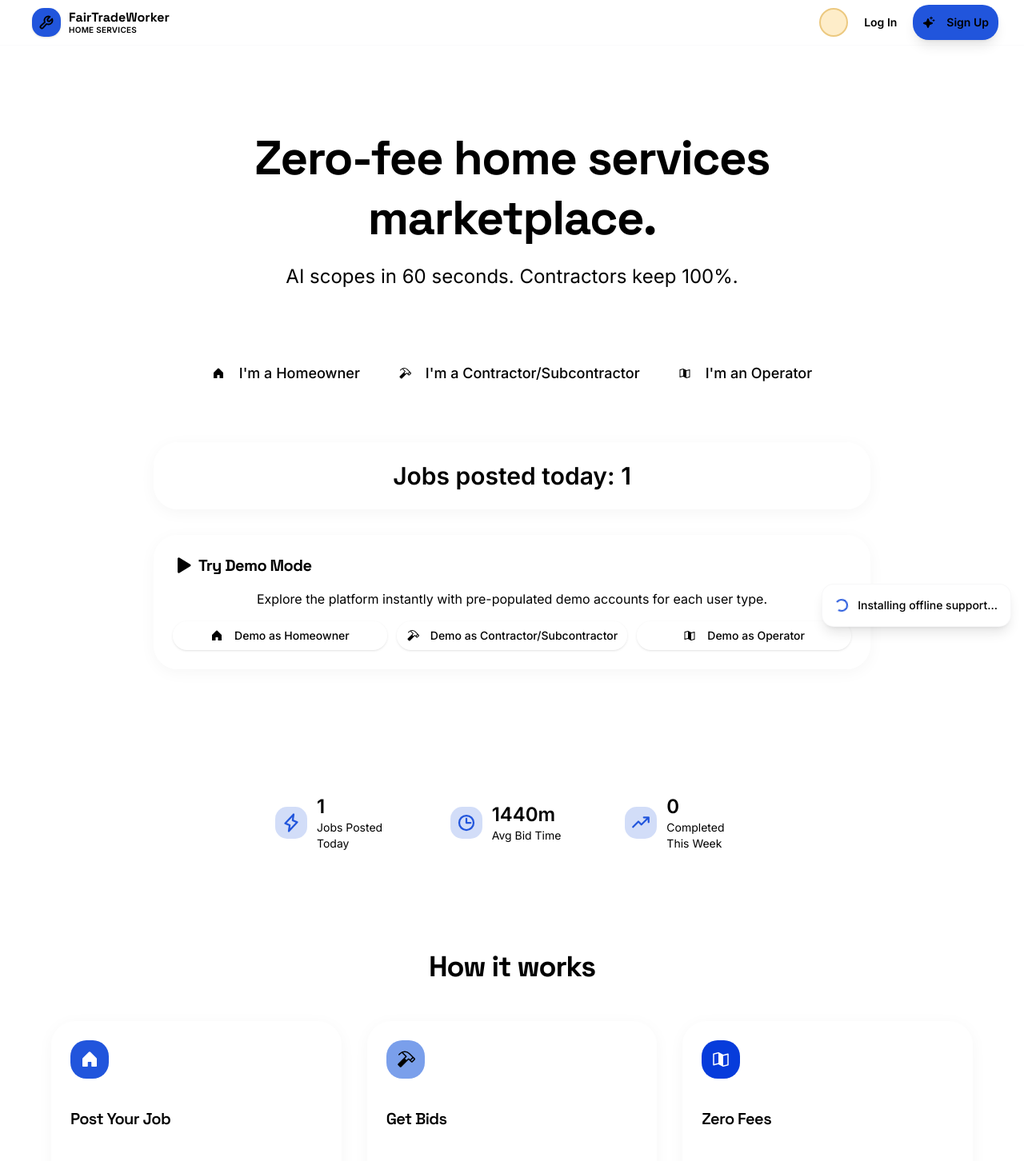
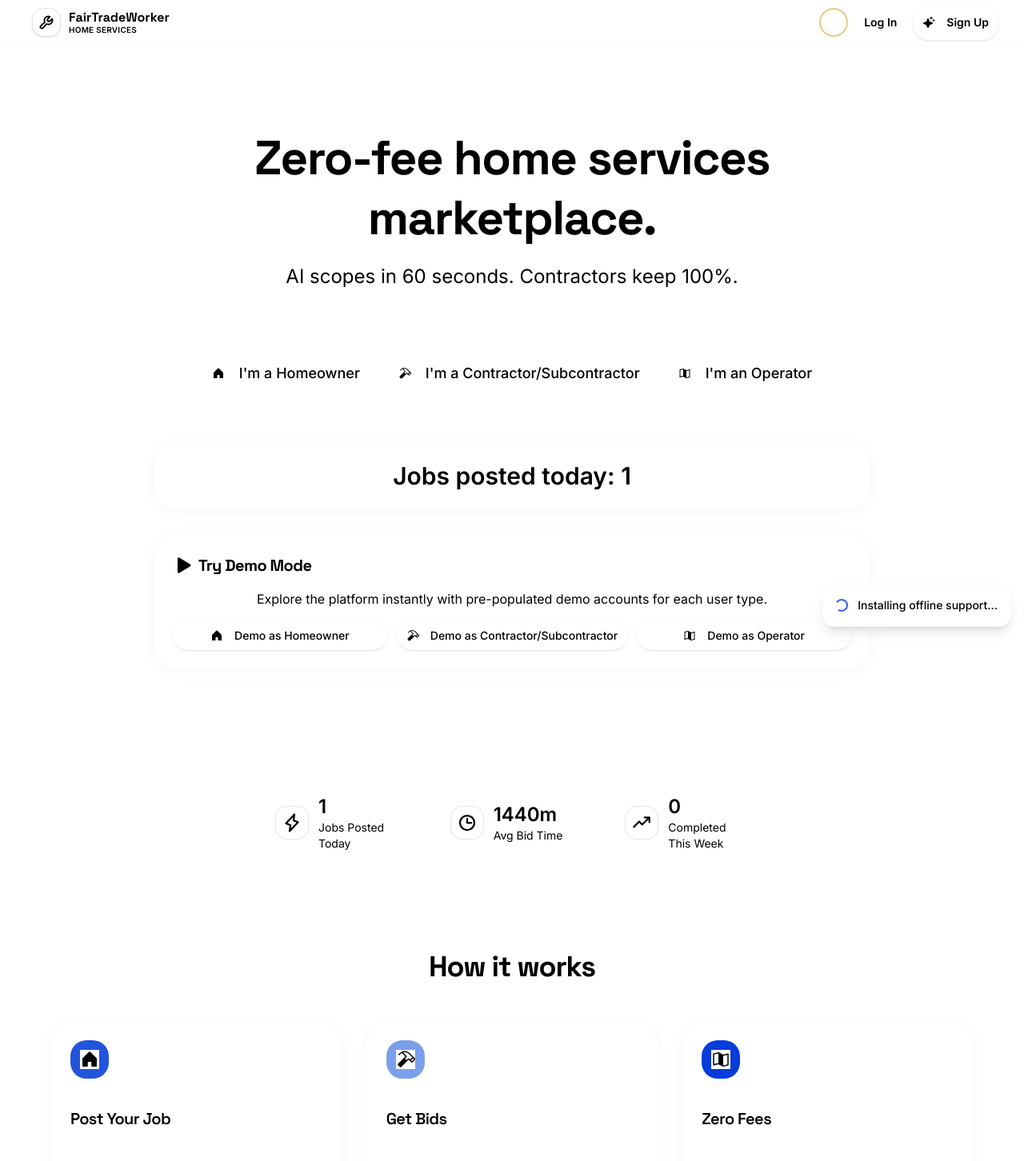
Before and after one commit to Aphrodine-wq/fairtradeworker-texa, a React (Vite) app: page / in a window 1280 px wide. Shown: the top 1452 px of the page at 80% size. Built offline with nearby package versions, Linux system fonts and the light colour scheme.

Commit message:
Fix: Remove all colored backgrounds and text - enforce pure white/black theme across entire site

```diff
--- a/src/components/jobs/CompletionCard.tsx
+++ b/src/components/jobs/CompletionCard.tsx
@@ -60,7 +60,7 @@ export function CompletionCard({
       >
         <CardContent className="p-0">
           {/* Header */}
-          <div className="bg-primary text-primary-foreground p-6 text-center">
+          <div className="bg-white dark:bg-black text-black dark:text-white p-6 text-center border-b border-black/10 dark:border-white/10">
             <h2 className="text-2xl font-bold mb-2">✨ Job Completed!</h2>
             <p className="text-sm opacity-90">{formattedDate}</p>
           </div>
@@ -122,14 +122,14 @@ export function CompletionCard({
             {/* Price */}
             <div className="flex items-center justify-between pt-4 border-t">
               <span className="text-sm text-muted-foreground">Total Paid</span>
-              <span className="text-2xl font-bold text-primary">${amount}</span>
+              <span className="text-2xl font-bold text-black dark:text-white">${amount}</span>
             </div>
           </div>
 
           {/* Watermark Footer */}
           <div className="bg-muted/50 px-6 py-3 text-center border-t">
             <p className="text-xs text-muted-foreground">
-              Posted on <span className="font-semibold text-primary">FairTradeWorker</span> • Zero fees, 100% earnings
+              Posted on <span className="font-semibold text-black dark:text-white">FairTradeWorker</span> • Zero fees, 100% earnings
             </p>
           </div>
         </CardContent>
--- a/src/components/layout/Header.tsx
+++ b/src/components/layout/Header.tsx
@@ -70,8 +70,8 @@ const HeaderComponent = ({ user, onNavigate, onLogout }: HeaderProps) => {
             className="flex items-center gap-2.5 min-h-[44px] focus-visible:outline-none focus-visible:ring-2 focus-visible:ring-ring focus-visible:ring-offset-2 rounded-lg hover:opacity-90 transition-opacity px-2 py-1"
             aria-label="Go to home"
           >
-            <div className="flex items-center justify-center w-9 h-9 bg-primary rounded-lg shadow-sm">
-              <Wrench className="text-white" size={20} weight="bold" />
+            <div className="flex items-center justify-center w-9 h-9 bg-white dark:bg-black border border-black/10 dark:border-white/10 rounded-lg shadow-sm">
+              <Wrench className="text-black dark:text-white" size={20} weight="bold" />
             </div>
             <div className="hidden sm:flex flex-col items-start">
               <span className="font-heading font-bold text-base leading-none text-black dark:text-white">
@@ -96,7 +96,7 @@ const HeaderComponent = ({ user, onNavigate, onLogout }: HeaderProps) => {
                 </Button>
                 <Button
                   onClick={() => onNavigate('signup')}
-                  className="min-h-[44px] bg-primary text-white hover:bg-primary/90 transition-all font-bold shadow-lg"
+                  className="min-h-[44px] bg-white dark:bg-black text-black dark:text-white border border-black/10 dark:border-white/10 hover:shadow-md transition-all font-bold"
                 >
                   <Sparkle weight="fill" className="mr-2" size={16} />
                   Sign Up
--- a/src/components/ui/GlassCard.tsx
+++ b/src/components/ui/GlassCard.tsx
@@ -21,7 +21,7 @@ export function GlassCard({ children, className, hover = true, animated = true,
         )}
       >
         {blueAccent && (
-          <div className="absolute top-0 left-0 right-0 h-1 bg-blue-500 opacity-0 group-hover:opacity-100 transition-opacity duration-300" />
+          <div className="absolute top-0 left-0 right-0 h-1 bg-black dark:bg-white opacity-0 group-hover:opacity-100 transition-opacity duration-300" />
         )}
         {children}
       </div>
--- a/src/components/ui/badge.tsx
+++ b/src/components/ui/badge.tsx
@@ -10,17 +10,17 @@ const badgeVariants = cva(
     variants: {
       variant: {
         default:
-          "bg-blue-50 text-blue-700 border-blue-200",
+          "bg-white dark:bg-black text-black dark:text-white border border-black/10 dark:border-white/10",
         secondary:
-          "bg-blue-50 text-blue-600 border-blue-200",
+          "bg-white dark:bg-black text-black dark:text-white border border-black/10 dark:border-white/10",
         destructive:
-          "bg-rose-50 text-rose-700 border-rose-200",
+          "bg-white dark:bg-black text-black dark:text-white border-2 border-red-500",
         outline:
-          "text-foreground border-black/10 dark:border-white/10 [a&]:hover:bg-white dark:[a&]:hover:bg-black",
+          "text-black dark:text-white border border-black/10 dark:border-white/10 [a&]:hover:bg-white dark:[a&]:hover:bg-black",
         success:
-          "bg-emerald-50 text-emerald-700 border-emerald-200",
+          "bg-white dark:bg-black text-black dark:text-white border-2 border-green-500",
         warning:
-          "bg-amber-50 text-amber-700 border-amber-200",
+          "bg-white dark:bg-black text-black dark:text-white border-2 border-yellow-500",
       },
     },
     defaultVariants: {
--- a/src/components/ui/button.tsx
+++ b/src/components/ui/button.tsx
@@ -10,16 +10,16 @@ const buttonVariants = cva(
     variants: {
       variant: {
         default:
-          "bg-blue-600 text-white shadow-[0_8px_30px_rgba(59,130,246,0.35)] hover:shadow-[0_12px_40px_rgba(59,130,246,0.45)] hover:-translate-y-0.5 font-semibold relative overflow-hidden group hover:bg-blue-700",
+          "bg-white dark:bg-black text-black dark:text-white border border-black/10 dark:border-white/10 shadow-sm hover:shadow-md font-semibold relative overflow-hidden group",
         destructive:
-          "bg-destructive text-white shadow-sm hover:bg-destructive/90 focus-visible:ring-destructive/20 dark:focus-visible:ring-destructive/40 dark:bg-destructive/60",
+          "bg-white dark:bg-black text-black dark:text-white border-2 border-red-500 shadow-sm hover:shadow-md",
         outline:
-          "border-0 bg-white/60 backdrop-blur-sm shadow-sm hover:bg-blue-50 text-blue-600 font-medium",
+          "border border-black/10 dark:border-white/10 bg-white dark:bg-black text-black dark:text-white shadow-sm hover:shadow-md font-medium",
         secondary:
-          "bg-blue-50 text-blue-600 border-0 shadow-sm hover:bg-blue-100 hover:shadow-[0_4px_12px_rgba(59,130,246,0.15)] font-medium",
+          "bg-white dark:bg-black text-black dark:text-white border border-black/10 dark:border-white/10 shadow-sm hover:shadow-md font-medium",
         ghost:
-          "text-black dark:text-white hover:text-blue-600 hover:bg-white dark:hover:bg-black",
-        link: "text-blue-600 underline-offset-4 hover:underline",
+          "text-black dark:text-white hover:bg-white/80 dark:hover:bg-black/80",
+        link: "text-black dark:text-white underline-offset-4 hover:underline",
       },
       size: {
         default: "h-9 px-3.5 py-2 has-[>svg]:px-3",
--- a/src/components/ui/input.tsx
+++ b/src/components/ui/input.tsx
@@ -8,8 +8,8 @@ function Input({ className, type, ...props }: ComponentProps<"input">) {
       type={type}
       data-slot="input"
       className={cn(
-        "file:text-foreground placeholder:text-gray-400 selection:bg-blue-500 selection:text-white bg-white/60 backdrop-blur-sm border-0 flex h-9 w-full min-w-0 rounded-xl px-4 py-3 text-sm shadow-sm transition-all duration-200 outline-none file:inline-flex file:h-7 file:border-0 file:bg-transparent file:text-sm file:font-medium disabled:pointer-events-none disabled:cursor-not-allowed disabled:opacity-40",
-        "focus:bg-white focus:shadow-[0_0_0_4px_rgba(59,130,246,0.1)]",
+        "file:text-foreground placeholder:text-black/50 dark:placeholder:text-white/50 selection:bg-black/20 dark:selection:bg-white/20 selection:text-black dark:selection:text-white bg-white dark:bg-black border border-black/10 dark:border-white/10 flex h-9 w-full min-w-0 rounded-xl px-4 py-3 text-sm text-black dark:text-white shadow-sm transition-all duration-200 outline-none file:inline-flex file:h-7 file:border-0 file:bg-transparent file:text-sm file:font-medium disabled:pointer-events-none disabled:cursor-not-allowed disabled:opacity-40",
+        "focus:bg-white dark:focus:bg-black focus:shadow-md focus:border-black/20 dark:focus:border-white/20",
         "aria-invalid:ring-destructive/20 dark:aria-invalid:ring-destructive/40",
         className
       )}
--- a/src/components/viral/LiveStatsBar.tsx
+++ b/src/components/viral/LiveStatsBar.tsx
@@ -91,25 +91,25 @@ export function LiveStatsBar({ jobs }: LiveStatsBarProps) {
       label: "Jobs Posted Today",
       value: displayJobsToday,
       icon: Lightning,
-      color: "text-blue-600",
-      bgColor: "bg-blue-50",
-      borderColor: "border-blue-200"
+      color: "text-black dark:text-white",
+      bgColor: "bg-white dark:bg-black",
+      borderColor: "border-black/10 dark:border-white/10"
     },
     {
       label: "Avg Bid Time",
       value: `${avgBidTime}m`,
       icon: Clock,
-      color: "text-blue-500",
-      bgColor: "bg-blue-50",
-      borderColor: "border-blue-100"
+      color: "text-black dark:text-white",
+      bgColor: "bg-white dark:bg-black",
+      borderColor: "border-black/10 dark:border-white/10"
     },
     {
       label: "Completed This Week",
       value: displayCompleted,
       icon: TrendUp,
-      color: "text-blue-600",
-      bgColor: "bg-blue-50",
-      borderColor: "border-blue-200"
+      color: "text-black dark:text-white",
+      bgColor: "bg-white dark:bg-black",
+      borderColor: "border-black/10 dark:border-white/10"
     }
   ]
 
@@ -128,8 +128,8 @@ export function LiveStatsBar({ jobs }: LiveStatsBarProps) {
               animate={{ opacity: 1, y: 0 }}
               transition={{ delay: idx * 0.08, duration: 0.3 }}
             >
-              <div className={cn("p-2 rounded-lg bg-primary/20", stat.color)}>
-                <Icon size={24} weight="bold" className="text-primary" />
+              <div className={cn("p-2 rounded-lg bg-white dark:bg-black border border-black/10 dark:border-white/10", stat.color)}>
+                <Icon size={24} weight="bold" className="text-black dark:text-white" />
               </div>
               <div>
                 <motion.div
--- a/src/index.css
+++ b/src/index.css
@@ -135,8 +135,12 @@
     left: 0;
     width: 0;
     height: 1.5px;
-    background: oklch(0.506 0.213 264);
+    background: black;
     transition: width 0.1s ease;
+  }
+
+  .dark a::after {
+    background: white;
   }
 
   a:hover::after {
@@ -152,32 +156,23 @@
     color: inherit;
   }
 
-  /* Force all backgrounds to white in light mode */
-  body, main, section, article, aside, header, footer, nav,
-  [class*="bg-"]:not([class*="bg-primary"]):not([class*="bg-secondary"]):not([class*="bg-accent"]):not([class*="bg-destructive"]):not([class*="bg-success"]):not([class*="bg-warning"]):not([class*="bg-card"]):not([class*="bg-background"]):not([class*="bg-muted"]) {
+  /* FORCE ALL BACKGROUNDS TO WHITE IN LIGHT MODE - NO EXCEPTIONS */
+  *:not([class*="bg-primary"]):not([class*="bg-secondary"]):not([class*="bg-accent"]):not([class*="bg-destructive"]) {
     background-color: white !important;
   }
 
-  /* Force all backgrounds to black in dark mode */
-  .dark body, .dark main, .dark section, .dark article, .dark aside, .dark header, .dark footer, .dark nav,
-  .dark [class*="bg-"]:not([class*="bg-primary"]):not([class*="bg-secondary"]):not([class*="bg-accent"]):not([class*="bg-destructive"]):not([class*="bg-success"]):not([class*="bg-warning"]):not([class*="bg-card"]):not([class*="bg-background"]):not([class*="bg-muted"]) {
+  /* FORCE ALL BACKGROUNDS TO BLACK IN DARK MODE - NO EXCEPTIONS */
+  .dark *:not([class*="bg-primary"]):not([class*="bg-secondary"]):not([class*="bg-accent"]):not([class*="bg-destructive"]) {
     background-color: black !important;
   }
 
-  /* Force all text to black in light mode */
-  body, p, span, div, h1, h2, h3, h4, h5, h6, li, td, th, label,
-  button, a, input, textarea, select,
-  .text-muted-foreground, .text-foreground, .text-secondary-foreground,
-  [class*="text-"]:not([class*="dark:"]):not([class*="text-primary"]):not([class*="text-secondary"]):not([class*="text-accent"]):not([class*="text-destructive"]):not([class*="text-success"]):not([class*="text-warning"]) {
+  /* FORCE ALL TEXT TO BLACK IN LIGHT MODE - NO EXCEPTIONS */
+  *:not([class*="text-primary"]):not([class*="text-secondary"]):not([class*="text-accent"]):not([class*="text-destructive"]) {
     color: black !important;
   }
 
-  /* Force white text in dark mode */
-  .dark body, .dark p, .dark span, .dark div, .dark h1, .dark h2, .dark h3, .dark h4, .dark h5, .dark h6, .dark li, .dark td, .dark th, .dark label,
-  .dark button:not([class*="text-primary"]):not([class*="text-secondary"]):not([class*="text-accent"]):not([class*="text-destructive"]),
-  .dark a:not([class*="text-primary"]):not([class*="text-secondary"]):not([class*="text-accent"]),
-  .dark .text-muted-foreground, .dark .text-foreground, .dark .text-secondary-foreground,
-  .dark [class*="text-"]:not([class*="text-primary"]):not([class*="text-secondary"]):not([class*="text-accent"]):not([class*="text-destructive"]):not([class*="text-success"]):not([class*="text-warning"]) {
+  /* FORCE ALL TEXT TO WHITE IN DARK MODE - NO EXCEPTIONS */
+  .dark *:not([class*="text-primary"]):not([class*="text-secondary"]):not([class*="text-accent"]):not([class*="text-destructive"]) {
     color: white !important;
   }
 
--- /dev/null
+++ b/src/lib/fixColors.ts
@@ -0,0 +1,56 @@
+/**
+ * Utility to replace all colored backgrounds and text with white/black
+ * This is a helper script for bulk replacements
+ */
+
+// This file documents the color replacement patterns used throughout the codebase
+// All colored backgrounds should be: bg-white dark:bg-black
+// All colored text should be: text-black dark:text-white
+
+export const COLOR_REPLACEMENTS = {
+  // Background replacements
+  'bg-blue-50': 'bg-white dark:bg-black',
+  'bg-blue-100': 'bg-white dark:bg-black',
+  'bg-green-50': 'bg-white dark:bg-black',
+  'bg-green-100': 'bg-white dark:bg-black',
+  'bg-yellow-50': 'bg-white dark:bg-black',
+  'bg-yellow-100': 'bg-white dark:bg-black',
+  'bg-red-50': 'bg-white dark:bg-black',
+  'bg-red-100': 'bg-white dark:bg-black',
+  'bg-orange-50': 'bg-white dark:bg-black',
+  'bg-orange-100': 'bg-white dark:bg-black',
+  'bg-emerald-50': 'bg-white dark:bg-black',
+  'bg-emerald-100': 'bg-white dark:bg-black',
+  'bg-amber-50': 'bg-white dark:bg-black',
+  'bg-amber-100': 'bg-white dark:bg-black',
+  'bg-rose-50': 'bg-white dark:bg-black',
+  'bg-rose-100': 'bg-white dark:bg-black',
+  'bg-purple-50': 'bg-white dark:bg-black',
+  'bg-pink-50': 'bg-white dark:bg-black',
+
+  // Text replacements
+  'text-blue-600': 'text-black dark:text-white',
+  'text-blue-700': 'text-black dark:text-white',
+  'text-blue-500': 'text-black dark:text-white',
+  'text-green-600': 'text-black dark:text-white',
+  'text-green-700': 'text-black dark:text-white',
+  'text-yellow-600': 'text-black dark:text-white',
+  'text-red-600': 'text-black dark:text-white',
+  'text-orange-600': 'text-black dark:text-white',
+  'text-orange-700': 'text-black dark:text-white',
+  'text-emerald-600': 'text-black dark:text-white',
+  'text-emerald-700': 'text-black dark:text-white',
+  'text-amber-600': 'text-black dark:text-white',
+  'text-amber-700': 'text-black dark:text-white',
+  'text-rose-600': 'text-black dark:text-white',
+  'text-rose-700': 'text-black dark:text-white',
+
+  // Border replacements
+  'border-blue-200': 'border-black/10 dark:border-white/10',
+  'border-blue-300': 'border-black/10 dark:border-white/10',
+  'border-green-200': 'border-black/10 dark:border-white/10',
+  'border-orange-200': 'border-black/10 dark:border-white/10',
+  'border-emerald-500': 'border-black dark:border-white',
+  'border-red-500': 'border-black dark:border-white',
+  'border-yellow-500': 'border-black dark:border-white',
+}
```
Also changed, not shown: src/components/jobs/BrowseJobs.tsx (+14 -14 lines), src/components/jobs/JobMap.tsx (+5 -5 lines), src/styles/glass.css (+36 -29 lines).
